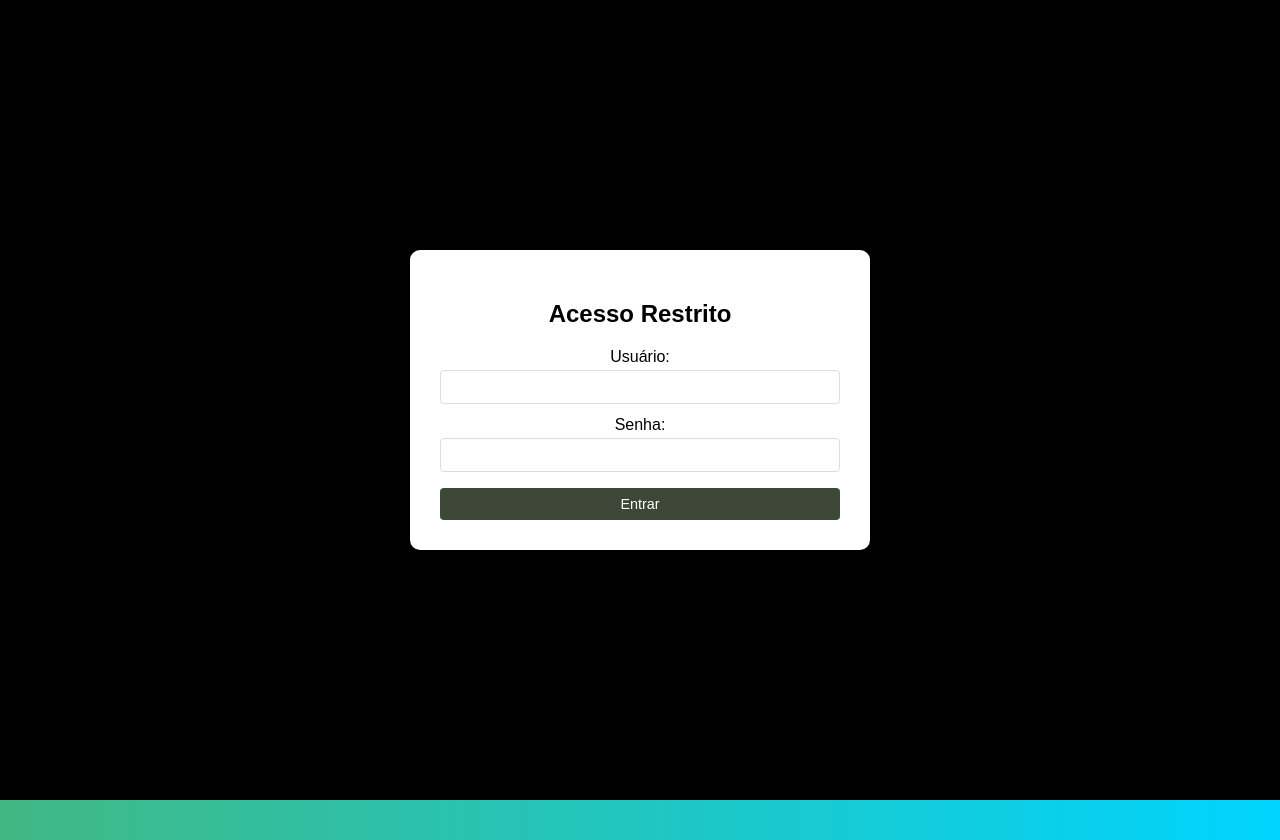
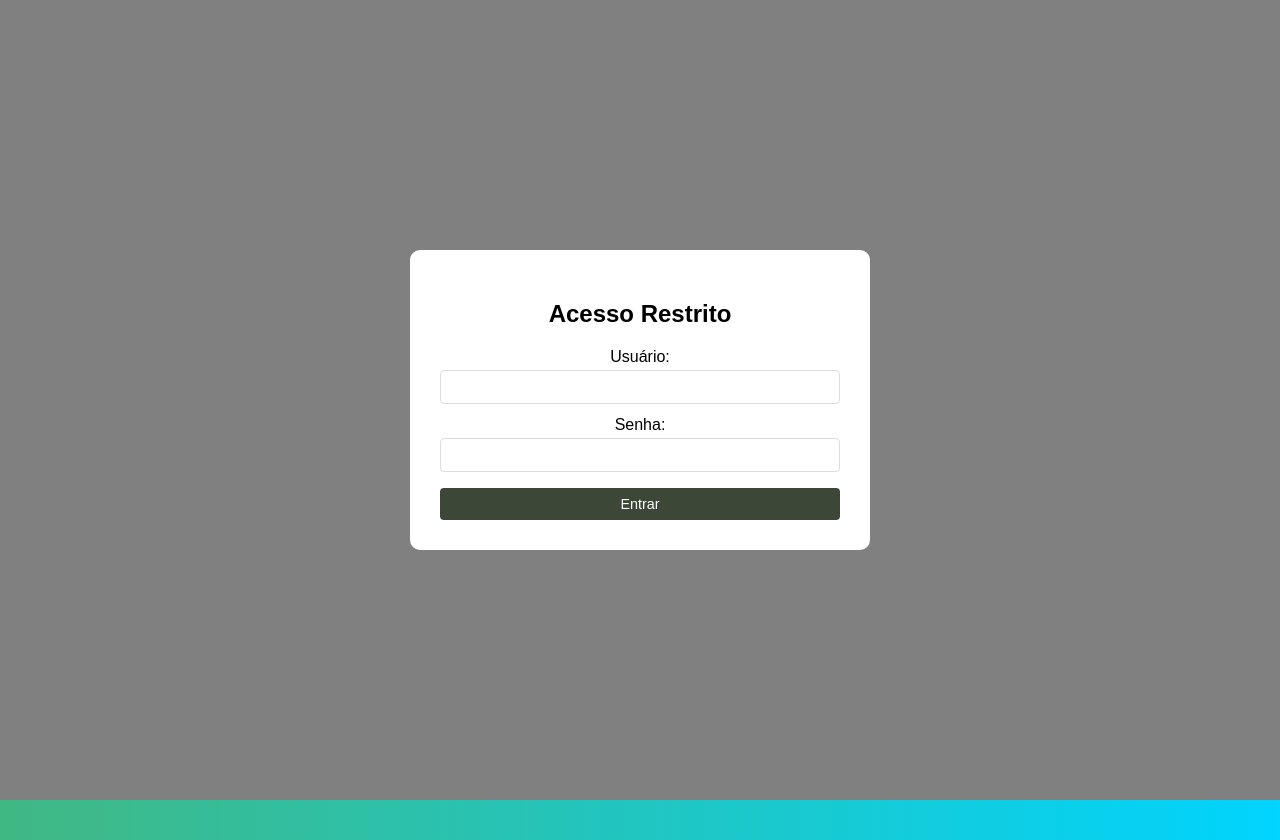
Before and after one commit to Josyelson/AgendaCasamento, a plain HTML site: page index.html in a window 1280 px wide. Drawn offline with Linux system fonts and the light colour scheme.

Commit message:
Update styles.css

```diff
--- a/styles.css
+++ b/styles.css
@@ -164,5 +164,5 @@ button[type="submit"] {
     display: flex;
     align-items: center;
     justify-content: center;
-    background-color: rgb(0, 0, 0);
+    background-color: #808080;
 }
```
